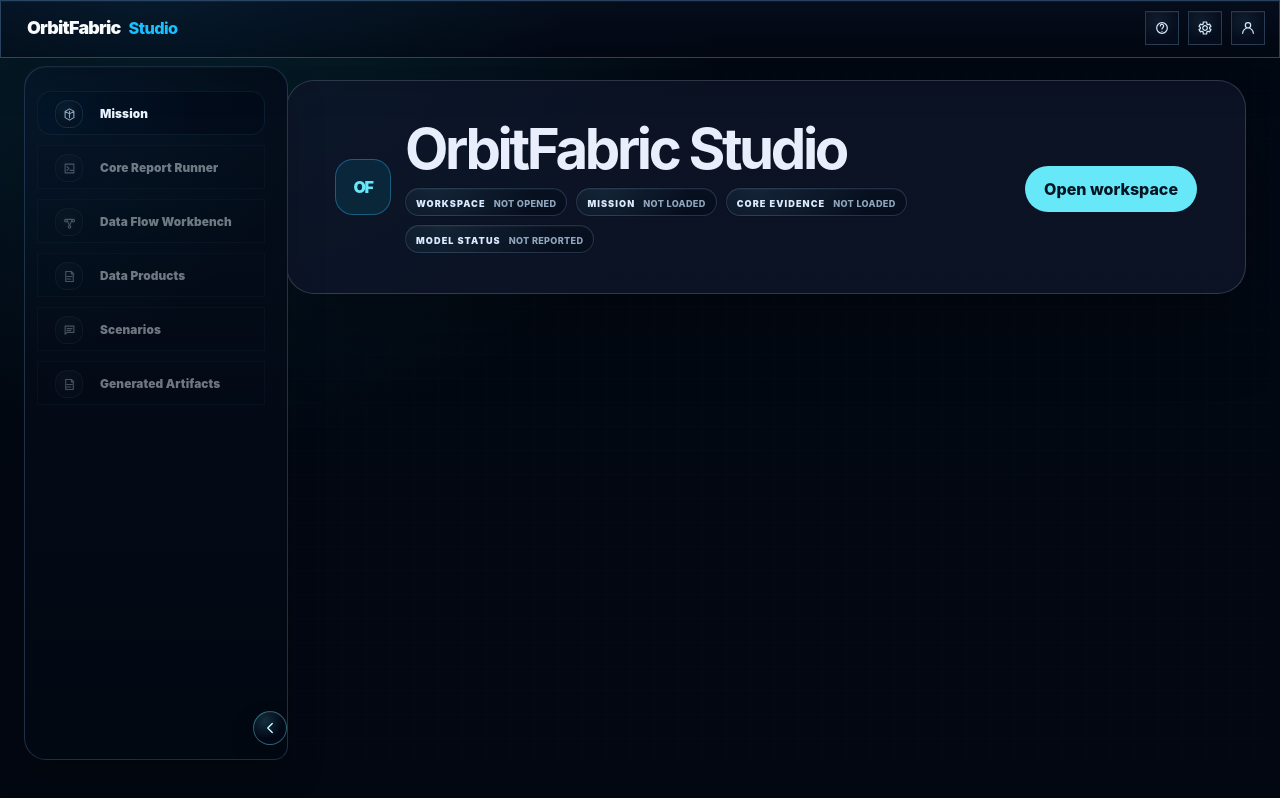
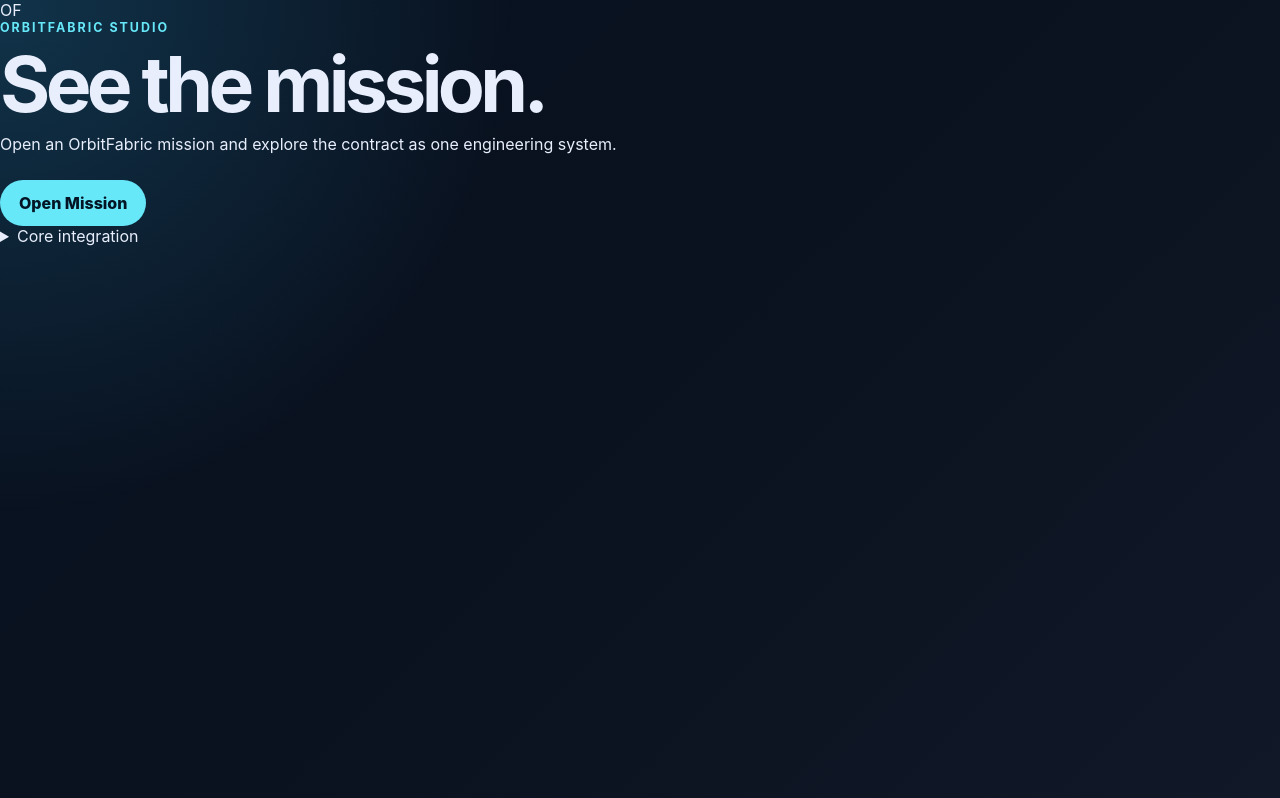
Before and after one commit to FAROTECH/orbitfabric-studio, a React (Vite) app: page / in a window 1280 px wide. Built offline with nearby package versions, Linux system fonts and the light colour scheme.

Commit message:
feat(app): reboot Studio around Open Mission and Atlas

```diff
--- a/src/App.tsx
+++ b/src/App.tsx
@@ -1,290 +1,291 @@
-import { useEffect, useRef, useState } from "react";
-import { invoke } from "@tauri-apps/api/core";
+import { useMemo, useReducer, useRef, useState } from "react";
 import { open } from "@tauri-apps/plugin-dialog";
 
-import { InspectorPanel } from "./InspectorPanel";
 import {
-  type GeneratedArtifactDashboardSummary,
-  type GeneratedEvidenceArtifactSummary,
-} from "./GeneratedArtifactExplorer";
-import { ShellStatusBar } from "./ShellStatusBar";
-import { WorkspaceHeader } from "./WorkspaceHeader";
-import { PrimarySidebar } from "./PrimarySidebar";
-import { StudioActiveSurface } from "./StudioActiveSurface";
-import {
-  type ActiveSurface,
-  type TargetDomainId,
-} from "./navigationModel";
-import { createSurfaceAvailability } from "./surfaceAvailability";
-import { defaultNavigationIdBySurface } from "./studioSurfaceConfig";
-import { hydrateGeneratedReportsFromWorkspace } from "./generatedReportHydration";
-import { useCoreCommands } from "./useCoreCommands";
-import { useStudioSelection } from "./useStudioSelection";
+  initialStudioState,
+  studioReducer,
+  type MissionOpenFailure,
+} from "./app/studioState";
+import { TauriCoreGateway } from "./core/TauriCoreGateway";
+import { MissionAtlas } from "./features/atlas/MissionAtlas";
+import { MissionLauncher } from "./features/launcher/MissionLauncher";
+import { MissionHydrator, MissionStructuralInvalidError } from "./mission/MissionHydrator";
 
-import {
-  formatDashboardStatusLabel,
-  formatUnknownBlock,
-} from "./studioFormatters";
-
-import type { WorkspaceInspection } from "./types/workspace";
+const CORE_EXECUTABLE_KEY = "orbitfabric-studio.core-executable";
+const RECENT_MISSIONS_KEY = "orbitfabric-studio.recent-missions";
+const MAX_RECENTS = 8;
 
 function App() {
-  const [workspace, setWorkspace] = useState<WorkspaceInspection | null>(null);
-  const [generatedArtifactSummary, setGeneratedArtifactSummary] =
-    useState<GeneratedArtifactDashboardSummary | null>(null);
-  const [generatedEvidenceArtifactSummary, setGeneratedEvidenceArtifactSummary] =
-    useState<GeneratedEvidenceArtifactSummary | null>(null);
-  const [generatedArtifactRefreshToken, setGeneratedArtifactRefreshToken] =
-    useState(0);
-  const [activeSurface, setActiveSurface] =
-    useState<ActiveSurface>("mission-dashboard");
-  const [activeNavigationId, setActiveNavigationId] =
-    useState<TargetDomainId>("mission");
-  const [isSidebarCollapsed, setIsSidebarCollapsed] = useState(false);
-  const [error, setError] = useState<string | null>(null);
-  const [isOpening, setIsOpening] = useState(false);
+  const [state, dispatch] = useReducer(studioReducer, initialStudioState);
+  const [coreExecutable, setCoreExecutableState] = useState(() =>
+    localStorage.getItem(CORE_EXECUTABLE_KEY) ?? "orbitfabric",
+  );
+  const [recentMissions, setRecentMissions] = useState<string[]>(loadRecentMissions);
+  const generationRef = useRef(0);
 
-  const {
-    selectedFile,
-    selectedGeneratedArtifact,
-    selectedSimulationRecord,
-    selectedCoreDomainEntity,
-    selectedDetail,
-    clearSelectedContext,
-    clearSelectedSimulationRecord,
-    selectWorkspace,
-    selectCoreOutput,
-    handleOpenFile,
-    handleGeneratedArtifactSelectionChange,
-    handleSelectSimulationRecord,
-    handleSelectCoreDomainEntity,
-  } = useStudioSelection({
-    workspace,
-  });
+  const hydrator = useMemo(
+    () => new MissionHydrator(new TauriCoreGateway()),
+    [],
+  );
 
-  const {
-    coreExecutable,
-    setCoreExecutable,
-    coreResult,
-    coreReportSnapshots,
-    coreError,
-    isRunningCoreCommand,
-    resetCoreCommandState,
-    hydrateCoreReportSnapshots,
-    handleCoreVersion,
-    handleCoreInspectMission,
-    handleCoreLintMission,
-    handleCoreExportModelSummary,
-    handleCoreExportEntityIndex,
-    handleCoreExportRelationshipManifest,
-    handleCoreExportDashboardSummary,
-    handleCoreExportScenarioRunIndex,
-    handleCoreExportCoverageSummary,
-    handleCoreSimScenario,
-  } = useCoreCommands({
-    workspace,
-    onCoreOutput: selectCoreOutput,
-    onScenarioExecutionStart: clearSelectedSimulationRecord,
-    onGeneratedArtifactRefresh: () => {
-      setGeneratedArtifactRefreshToken((current) => current + 1);
-    },
-  });
-
-  const mainContentRef = useRef<HTMLElement | null>(null);
-  const surfaceContentRef = useRef<HTMLElement | null>(null);
-
-  function resetMainContentScroll() {
-    requestAnimationFrame(() => {
-      surfaceContentRef.current?.scrollTo({ top: 0, left: 0 });
-      mainContentRef.current?.scrollTo({ top: 0, left: 0 });
-      document.documentElement.scrollTo({ top: 0, left: 0 });
-      document.body.scrollTo({ top: 0, left: 0 });
-    });
+  function setCoreExecutable(value: string) {
+    setCoreExecutableState(value);
+    localStorage.setItem(CORE_EXECUTABLE_KEY, value);
   }
 
-  useEffect(() => {
-    resetMainContentScroll();
-  }, [activeSurface, activeNavigationId]);
-
-  async function handleOpenWorkspace() {
-    setError(null);
-    resetCoreCommandState();
-    clearSelectedContext();
-    setGeneratedArtifactSummary(null);
-    setGeneratedEvidenceArtifactSummary(null);
-    setGeneratedArtifactRefreshToken(0);
-    setActiveSurface("mission-dashboard");
-    setActiveNavigationId("mission");
-    setIsOpening(true);
-
-    try {
+  async function chooseAndOpenMission() {
     const selected = await open({
       directory: true,
       multiple: false,
-        title: "Open OrbitFabric mission workspace",
+      title: "Open OrbitFabric mission",
     });
 
     if (typeof selected !== "string") {
       return;
     }
 
-      const inspection = await invoke<WorkspaceInspection>("inspect_workspace", {
-        path: selected,
+    await beginOpen(selected, false);
+  }
+
+  async function beginOpen(selectedPath: string, isRefresh: boolean) {
+    const generation = ++generationRef.current;
+    const requestId = createRequestId(generation);
+
+    dispatch({
+      type: "MISSION_OPEN_REQUESTED",
+      opening: {
+        requestId,
+        generation,
+        selectedPath,
+        isRefresh,
+      },
     });
-      const generatedHydration = await hydrateGeneratedReportsFromWorkspace(
-        inspection.selected_path,
-      );
 
-      setWorkspace(inspection);
-      hydrateCoreReportSnapshots(generatedHydration.coreReportSnapshots);
-      selectWorkspace(inspection);
-    } catch (caught) {
-      setError(caught instanceof Error ? caught.message : String(caught));
-    } finally {
-      setIsOpening(false);
+    try {
+      const primary = await hydrator.openPrimary({
+        selectedPath,
+        executable: coreExecutable.trim() || "orbitfabric",
+        requestId,
+        generation,
+      });
+
+      dispatch({ type: "MISSION_PRIMARY_COMMITTED", session: primary });
+      rememberRecent(primary.source.selectedPath);
+
+      const lintTask = hydrator
+        .hydrateLint(primary)
+        .then((lint) => {
+          dispatch({ type: "MISSION_LINT_READY", sessionId: requestId, lint });
+        })
+        .catch((error) => {
+          dispatch({
+            type: "MISSION_SECONDARY_FAILED",
+            sessionId: requestId,
+            surface: "lint",
+            message: errorMessage(error),
+          });
+        });
+
+      const relationshipsTask = hydrator
+        .hydrateEntityIndex(primary)
+        .then(async (entityIndex) => {
+          dispatch({
+            type: "MISSION_ENTITY_INDEX_READY",
+            sessionId: requestId,
+            entityIndex,
+          });
+
+          try {
+            const relationships = await hydrator.hydrateRelationships(primary, entityIndex);
+            dispatch({
+              type: "MISSION_RELATIONSHIPS_READY",
+              sessionId: requestId,
+              relationships,
+            });
+          } catch (error) {
+            dispatch({
+              type: "MISSION_SECONDARY_FAILED",
+              sessionId: requestId,
+              surface: "relationships",
+              message: errorMessage(error),
+            });
+          }
+        })
+        .catch((error) => {
+          dispatch({
+            type: "MISSION_SECONDARY_FAILED",
+            sessionId: requestId,
+            surface: "entities",
+            message: errorMessage(error),
+          });
+          dispatch({
+            type: "MISSION_SECONDARY_FAILED",
+            sessionId: requestId,
+            surface: "relationships",
+            message: "Relationship hydration requires a compatible Entity Index.",
+          });
+        });
+
+      await Promise.allSettled([lintTask, relationshipsTask]);
+      await hydrator.clearRequestTempBestEffort(requestId);
+    } catch (error) {
+      dispatch({
+        type: "MISSION_OPEN_FAILED",
+        requestId,
+        failure: openFailure(error),
+      });
     }
   }
 
-  function handleActiveSurfaceChange(surface: ActiveSurface) {
-    clearSelectedContext();
-    setActiveSurface(surface);
-    setActiveNavigationId(defaultNavigationIdBySurface[surface]);
-    resetMainContentScroll();
+  function rememberRecent(path: string) {
+    setRecentMissions((current) => {
+      const next = [path, ...current.filter((item) => item !== path)].slice(0, MAX_RECENTS);
+      localStorage.setItem(RECENT_MISSIONS_KEY, JSON.stringify(next));
+      return next;
+    });
   }
 
-  function handlePrimaryNavigationSelect(
-    surface: ActiveSurface,
-    navigationId: TargetDomainId,
-  ) {
-    clearSelectedContext();
-    setActiveSurface(surface);
-    setActiveNavigationId(navigationId);
-    resetMainContentScroll();
+  const session = state.activeSession;
+
+  if (session === null) {
+    return (
+      <MissionLauncher
+        isOpening={state.opening !== null}
+        coreExecutable={coreExecutable}
+        recentMissions={recentMissions}
+        failure={state.openFailure}
+        onCoreExecutableChange={setCoreExecutable}
+        onOpenMission={chooseAndOpenMission}
+        onOpenRecent={(path) => beginOpen(path, false)}
+      />
+    );
   }
 
-  const surfaceAvailability = createSurfaceAvailability(workspace);
+  const mission = session.snapshot.mission;
+  const isOpeningReplacement = state.opening !== null;
 
   return (
-     <main ref={mainContentRef} className="studio-app-shell">
-      <WorkspaceHeader
-        workspace={workspace}
-        activeSurface={activeSurface}
-        isOpening={isOpening}
-        onOpenWorkspace={handleOpenWorkspace}
-        onActiveSurfaceChange={handleActiveSurfaceChange}
-      />
+    <main className="studio-shell">
+      <header className="studio-topbar">
+        <div className="mission-title-block">
+          <span className="studio-wordmark">OrbitFabric Studio</span>
+          <div className="mission-title">
+            <strong>{mission?.name ?? "Mission"}</strong>
+            <span>
+              <code>{mission?.id}</code>
+              {mission ? ` · model ${mission.model_version}` : ""}
+            </span>
+          </div>
+        </div>
 
-      <div
-        className={[
-          "workbench-layout",
-          activeSurface === "mission-dashboard" ? "workbench-layout-dashboard" : "",
-          activeSurface === "scenario-evidence" ? "workbench-layout-scenario-evidence" : "",
-          activeSurface === "core-commands" ? "workbench-layout-core-report-runner" : "",
-          activeSurface === "generated-artifacts" ? "workbench-layout-generated-artifacts" : "",
-          activeSurface === "mission-data-flow-workbench" ? "workbench-layout-data-flow-workbench" : "",
-          activeSurface === "model-inventory" && activeNavigationId === "data-products" ? "workbench-layout-data-products" : "",
-          isSidebarCollapsed ? "workbench-layout-sidebar-collapsed" : "",
-          workspace ? "workbench-layout-workspace" : "workbench-layout-empty",
-        ]
-          .filter(Boolean)
-          .join(" ")}
+        <div className="topbar-actions">
+          <span className="core-version" title={session.core.versionText}>
+            Core {session.core.orbitfabricVersion ?? "connected"}
+          </span>
+          <button
+            className="secondary-action"
+            type="button"
+            disabled={isOpeningReplacement}
+            onClick={() => beginOpen(session.source.selectedPath, true)}
           >
-        <PrimarySidebar
-          activeNavigationId={workspace ? activeNavigationId : null}
-          surfaceAvailability={surfaceAvailability}
-          isCollapsed={isSidebarCollapsed}
-          onToggleCollapsed={() => setIsSidebarCollapsed((current) => !current)}
-          onNavigationSelect={handlePrimaryNavigationSelect}
-        />
+            {state.opening?.isRefresh ? "Refreshing…" : "Refresh"}
+          </button>
+          <button
+            className="secondary-action"
+            type="button"
+            disabled={isOpeningReplacement}
+            onClick={chooseAndOpenMission}
+          >
+            Open Mission
+          </button>
+        </div>
+      </header>
 
-        <section
-          ref={surfaceContentRef}
-          className={[
-            "main-surface",
-            activeSurface === "scenario-evidence" ? "main-surface-scenario-evidence" : "",
-            activeSurface === "core-commands" ? "main-surface-core-report-runner" : "",
-            activeSurface === "generated-artifacts" ? "main-surface-generated-artifacts" : "",
-            activeSurface === "mission-data-flow-workbench" ? "main-surface-data-flow-workbench" : "",
-            activeSurface === "model-inventory" && activeNavigationId === "data-products" ? "main-surface-data-products" : "",
-          ]
-            .filter(Boolean)
-            .join(" ")}
-          aria-label="Studio main surface"
-        >
-          <StudioActiveSurface
-            workspace={workspace}
-            activeSurface={activeSurface}
-            activeNavigationId={activeNavigationId}
-            isOpening={isOpening}
-            error={error}
-            onOpenWorkspace={handleOpenWorkspace}
-            onActiveSurfaceChange={handleActiveSurfaceChange}
-            onPrimaryNavigationSelect={handlePrimaryNavigationSelect}
-            coreExecutable={coreExecutable}
-            coreResult={coreResult}
-            coreReportSnapshots={coreReportSnapshots}
-            coreError={coreError}
-            isRunningCoreCommand={isRunningCoreCommand}
-            selectedFile={selectedFile}
-            selectedCoreDomainEntity={selectedCoreDomainEntity}
-            generatedArtifactSummary={generatedArtifactSummary}
-            generatedEvidenceArtifactSummary={generatedEvidenceArtifactSummary}
-            generatedArtifactRefreshToken={generatedArtifactRefreshToken}
-            onOpenFile={handleOpenFile}
-            onRunScenario={handleCoreSimScenario}
-            onSelectSimulationRecord={handleSelectSimulationRecord}
-            onSelectCoreDomainEntity={handleSelectCoreDomainEntity}
-            onCoreExecutableChange={setCoreExecutable}
-            onCoreVersion={handleCoreVersion}
-            onCoreInspectMission={handleCoreInspectMission}
-            onCoreLintMission={handleCoreLintMission}
-            onCoreExportModelSummary={handleCoreExportModelSummary}
-            onCoreExportEntityIndex={handleCoreExportEntityIndex}
-            onCoreExportRelationshipManifest={handleCoreExportRelationshipManifest}
-            onCoreExportDashboardSummary={handleCoreExportDashboardSummary}
-            onCoreExportScenarioRunIndex={handleCoreExportScenarioRunIndex}
-            onCoreExportCoverageSummary={handleCoreExportCoverageSummary}
-            onGeneratedArtifactSummaryChange={setGeneratedArtifactSummary}
-            onGeneratedArtifactSelectionChange={
-              handleGeneratedArtifactSelectionChange
-            }
-            onGeneratedEvidenceArtifactSummaryChange={
-              setGeneratedEvidenceArtifactSummary
+      {state.openFailure ? (
+        <ReplacementFailure failure={state.openFailure} />
+      ) : null}
+
+      {isOpeningReplacement ? (
+        <div className="opening-overlay-status" role="status">
+          Reading mission through Core…
+        </div>
+      ) : null}
+
+      {session.lint && session.lint.findings.length > 0 ? (
+        <aside className="diagnostic-summary">
+          <strong>Validation findings</strong>
+          <span>
+            {session.lint.summary.errors} errors · {session.lint.summary.warnings} warnings ·{" "}
+            {session.lint.summary.info} info
+          </span>
+          <small>Mission remains explorable because Core loaded the model successfully.</small>
+        </aside>
+      ) : null}
+
+      <section className="studio-main-surface">
+        <MissionAtlas
+          session={session}
+          selectedEntity={state.selection.subject}
+          onSelectEntity={(subject) =>
+            dispatch({ type: "SELECTION_CHANGED", subject, origin: "atlas" })
           }
         />
       </section>
-
-        {workspace &&
-        activeSurface !== "mission-dashboard" &&
-        activeSurface !== "core-commands" &&
-        activeSurface !== "generated-artifacts" &&
-        activeSurface !== "mission-data-flow-workbench" ? (
-          <InspectorPanel
-            workspace={workspace}
-            activeSurface={activeSurface}
-            selectedFile={selectedFile}
-            selectedGeneratedArtifact={selectedGeneratedArtifact}
-            selectedSimulationRecord={selectedSimulationRecord}
-            selectedCoreDomainEntity={selectedCoreDomainEntity}
-            selectedDetail={selectedDetail}
-            coreResult={coreResult}
-            formatDashboardStatusLabel={formatDashboardStatusLabel}
-            formatUnknownBlock={formatUnknownBlock}
-          />
-        ) : null}
-
-        {workspace ? (
-          <ShellStatusBar
-            workspace={workspace}
-            activeSurface={activeSurface}
-            activeNavigationId={activeNavigationId}
-            coreResult={coreResult}
-          />
-        ) : null}
-      </div>
     </main>
   );
 }
 
+function ReplacementFailure({ failure }: { failure: MissionOpenFailure }) {
+  return (
+    <aside className="replacement-failure" role="alert">
+      <strong>New mission was not opened.</strong>
+      <span>{failure.message}</span>
+      <small>The previously loaded mission is still active.</small>
+    </aside>
+  );
+}
+
+function openFailure(error: unknown): MissionOpenFailure {
+  if (error instanceof MissionStructuralInvalidError) {
+    return {
+      message:
+        error.diagnostics[0]?.message ??
+        "OrbitFabric Core could not construct the Mission Model.",
+      diagnostics: error.diagnostics,
+    };
+  }
+
+  return {
+    message: errorMessage(error),
+    diagnostics: [],
+  };
+}
+
+function errorMessage(error: unknown): string {
+  return error instanceof Error ? error.message : String(error);
+}
+
+function createRequestId(generation: number): string {
+  const random =
+    typeof crypto !== "undefined" && "randomUUID" in crypto
+      ? crypto.randomUUID()
+      : `${Date.now()}-${Math.random().toString(16).slice(2)}`;
+  return `mission-${generation}-${random}`;
+}
+
+function loadRecentMissions(): string[] {
+  try {
+    const raw = localStorage.getItem(RECENT_MISSIONS_KEY);
+    if (!raw) {
+      return [];
+    }
+    const parsed: unknown = JSON.parse(raw);
+    return Array.isArray(parsed)
+      ? parsed.filter((item): item is string => typeof item === "string").slice(0, MAX_RECENTS)
+      : [];
+  } catch {
+    return [];
+  }
+}
 
 export default App;
```
Lines whose indentation alone changed are shown as unchanged.
